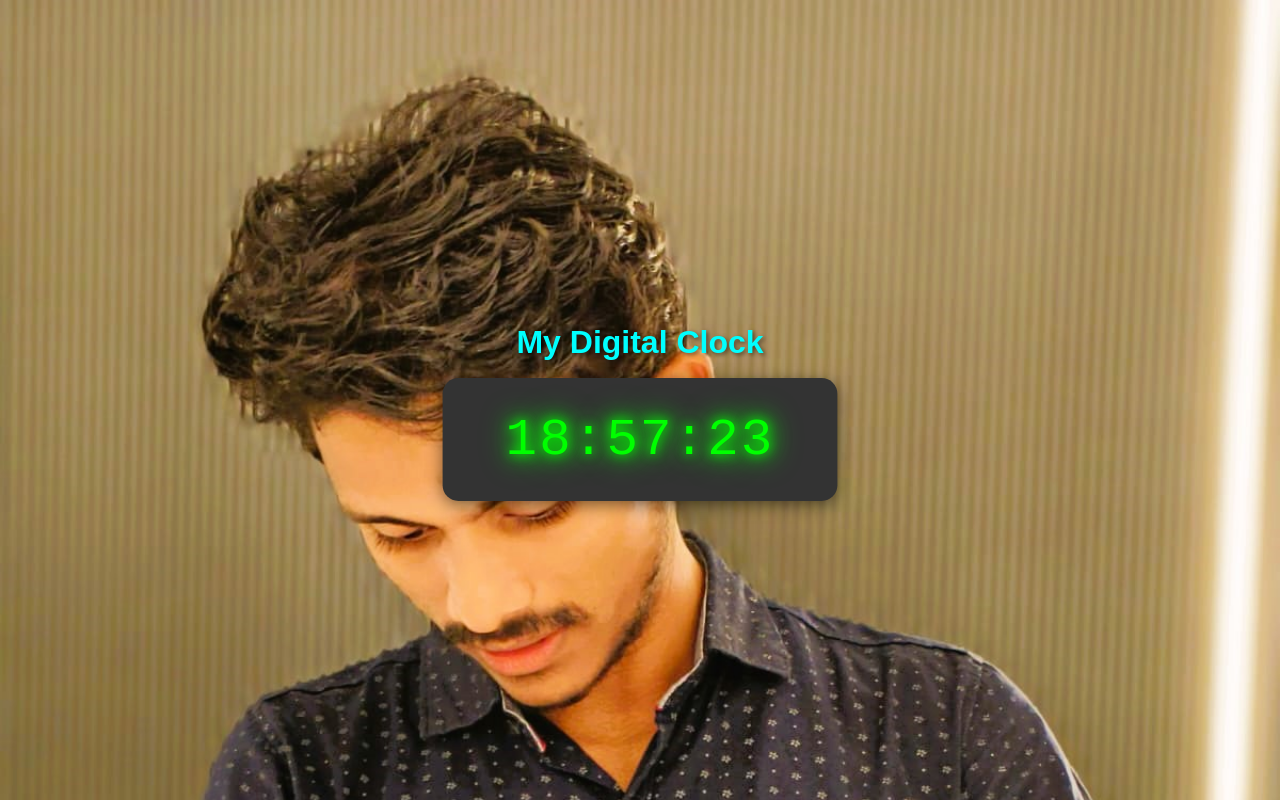
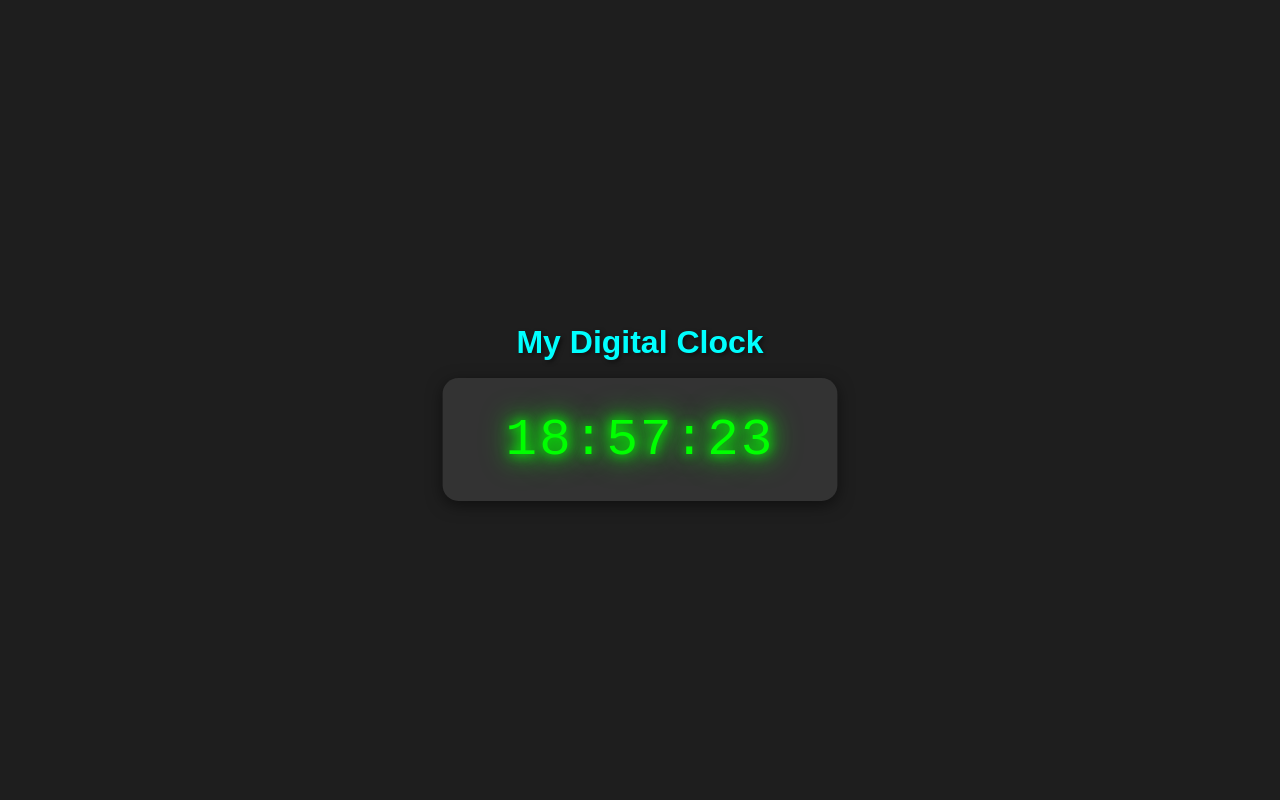
Before and after one commit to anjankumardas1145/Didital-Clock, a plain HTML site: page index.html in a window 1280 px wide. Drawn offline with Linux system fonts and the light colour scheme.

Commit message:
photo removed

```diff
--- a/style.css
+++ b/style.css
@@ -9,9 +9,9 @@ body {
   margin: 0;
   font-family: Arial, Helvetica, sans-serif;
   transition: background-color 0.5s;
-  background-image: url("a6.jpg");
+  /* background-image: url("a6.jpg");
   background-repeat: no-repeat;
-  background-size: cover;
+  background-size: cover; */
 
 
 
```
